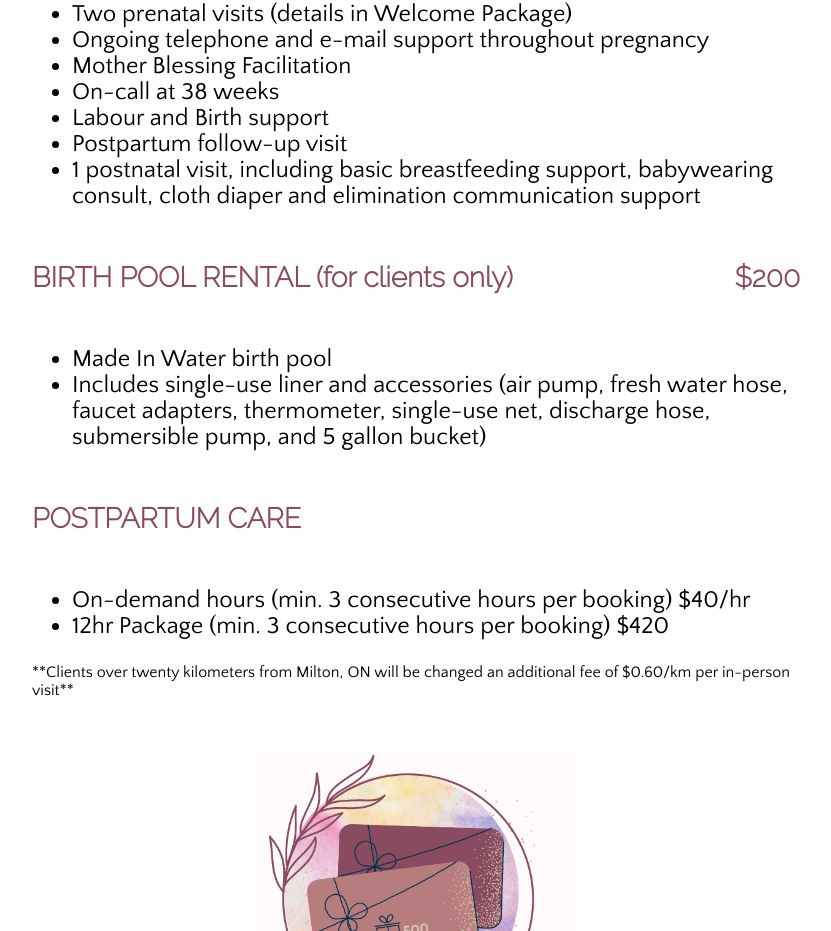
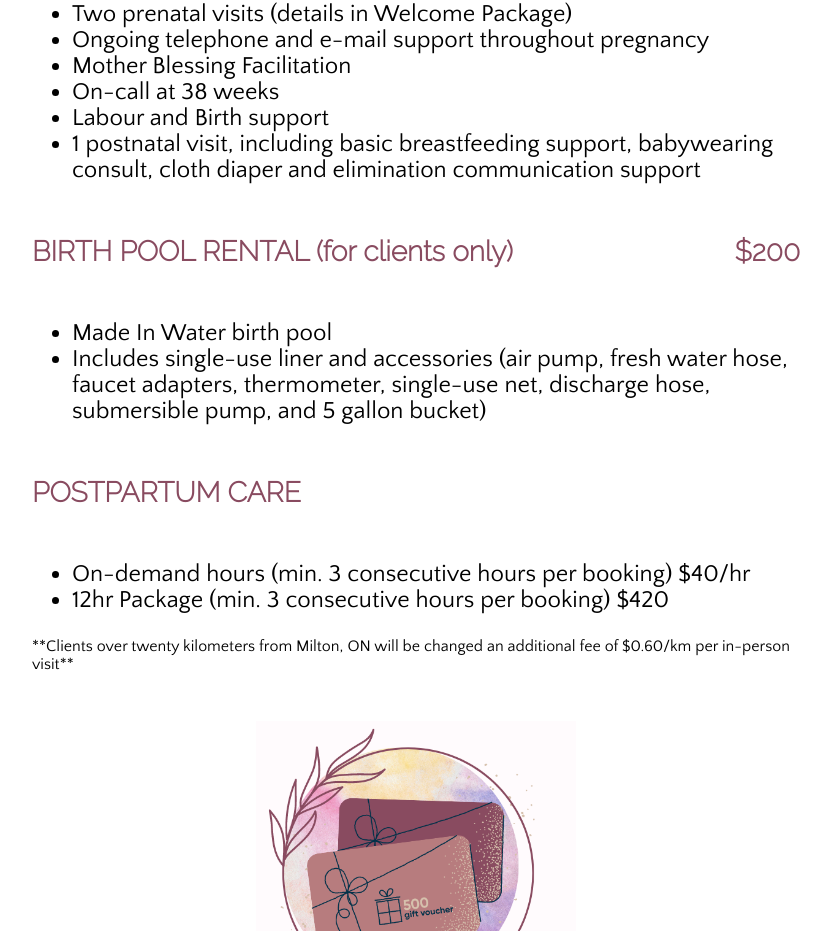
Before and after one commit to ShawnDietrich/awbs, a React (Create React App) app: page / in a window 1280 px wide. Shown: the part 1630-2561 px from the top of the page, without its empty margins (224-1055 px from the left). Built offline with nearby package versions, Linux system fonts and the light colour scheme; no server answers; a web font is replaced by a local one.

Commit message:
Remove bullet point, fixed image

```diff
--- a/src/Sections/DoulaCare/doulaCare.js
+++ b/src/Sections/DoulaCare/doulaCare.js
@@ -8,12 +8,12 @@ const DoulaCare = () => {
   return (
     <div className="pictures">
         <div className='picture'>
-            <img src={giftCertPic} alt="gift pic" />
+            <img src={giftCertPic} alt="gift pic"/>
             <h2>Gift Cards Available</h2>
             <p>Let Family and Friends, even from afar, help get you the support you need!</p>
         </div>
         <div className='picture'>
-            <img src={registeryPic} alt="registery pic"  />
+            <img src={registeryPic} alt="registery pic"/>
             <h2>Be Her Village Registery</h2>
             <p>Available at Behervillage.com (registry seervice for suport not stuff)</p>
         </div>
--- a/src/Sections/Packages/packages.js
+++ b/src/Sections/Packages/packages.js
@@ -23,7 +23,6 @@ const Packages = () => {
               <li>Mother Blessing Facilitation</li>
               <li>On-call at 38 weeks</li>
               <li>Labour and Birth support</li>
-              <li>Postpartum follow-up visit</li>
               <li>
                 1 postnatal visit, including basic breastfeeding support,
                 babywearing consult, cloth diaper and elimination communication
```
Also changed, not shown: src/pictures/registery.png.
